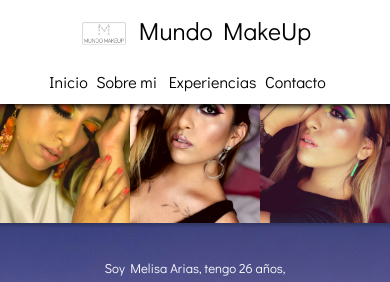
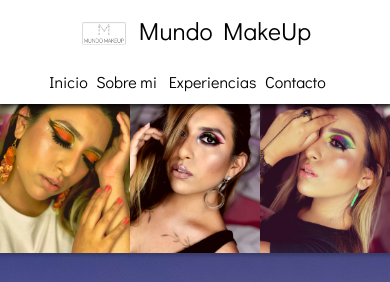
Before and after one commit to melisarias/melisarias.github.io, a plain HTML site: page index.html in a window 390 px wide. Shown: the top 282 px of the page. Drawn offline with nearby package versions, Linux system fonts and the light colour scheme.

Commit message:
Update style.css

```diff
--- a/style.css
+++ b/style.css
@@ -105,5 +105,8 @@ nav a:hover{
         padding: 0;
         font-size:small;
     }
+    .Iniciofotos{
+        padding-top: 80px;
+    }
 
 }
```
